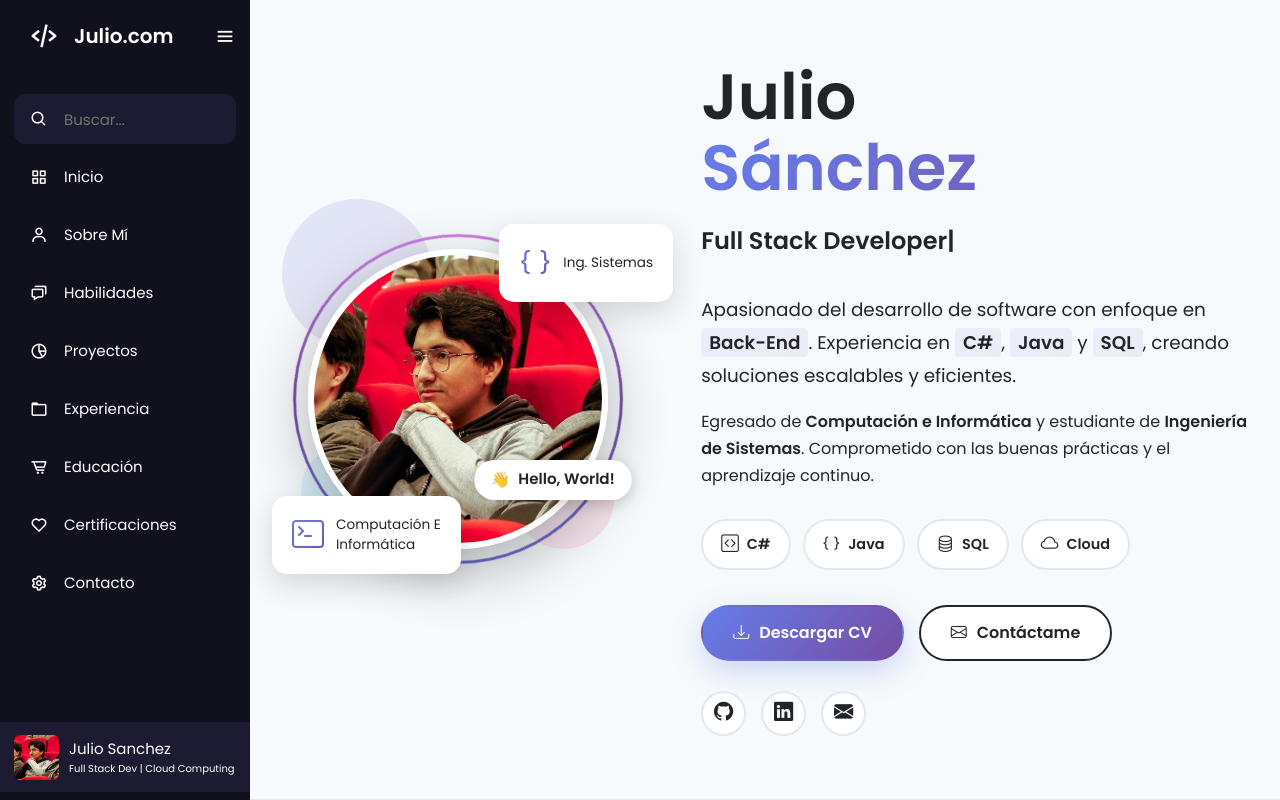
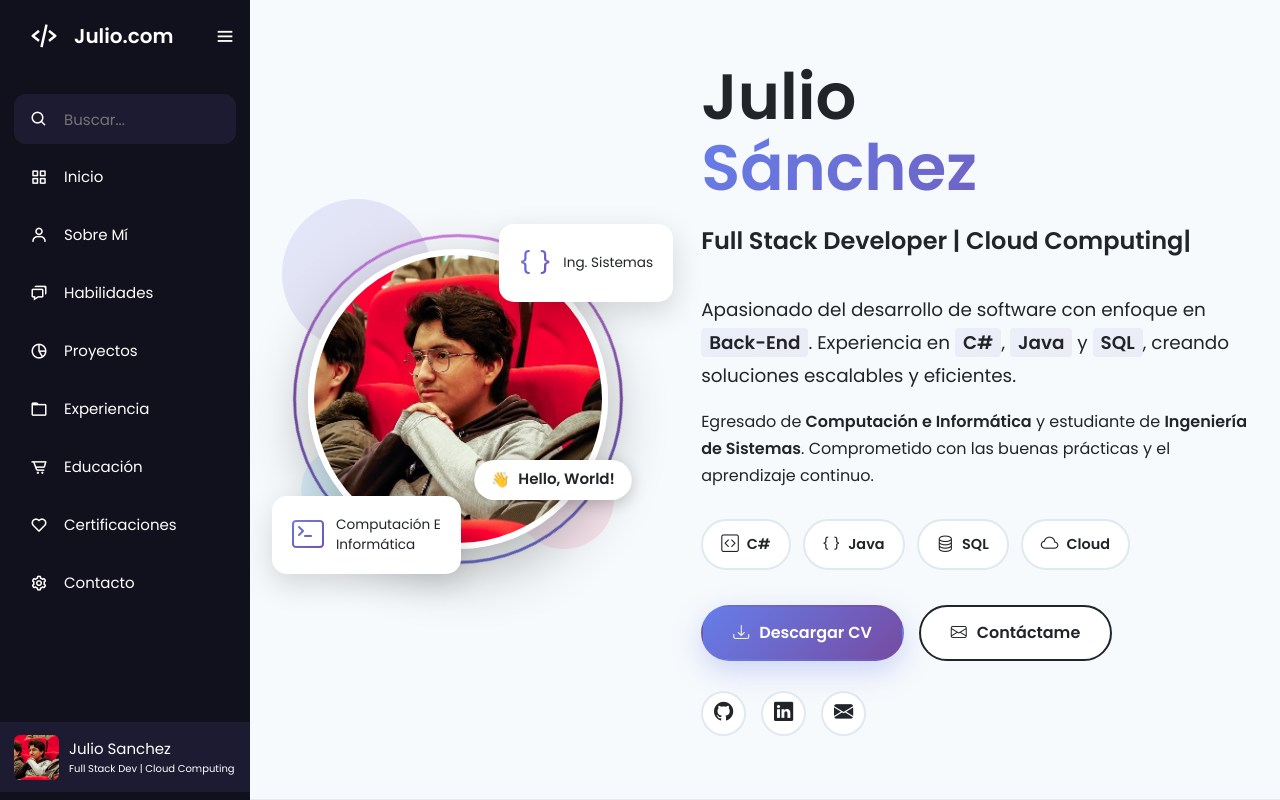
Before and after one commit to J0seJuli0/Jose-Julio-Sanchez-Cruzado, an Angular app: page / in a window 1280 px wide. Shown: the top 800 px of the page. Built offline with nearby package versions, Linux system fonts and the light colour scheme.

Commit message:
update me

```diff
--- a/src/app/components/about/about.component.html
+++ b/src/app/components/about/about.component.html
@@ -48,7 +48,7 @@
           <!-- Texto animado de roles -->
           <div class="roles-wrapper">
             <span class="role-text">
-              <span class="typing-text">Full Stack Developer</span>
+              <span class="typing-text">Full Stack Developer | Cloud Computing</span>
               <span class="typing-cursor">|</span>
             </span>
           </div>
```
